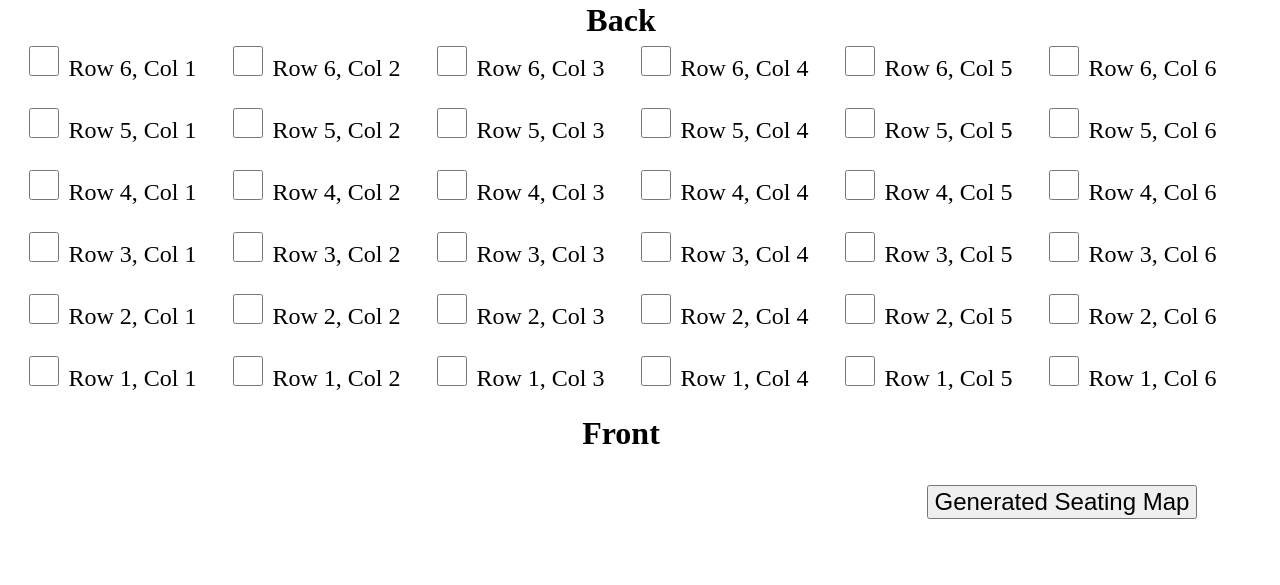
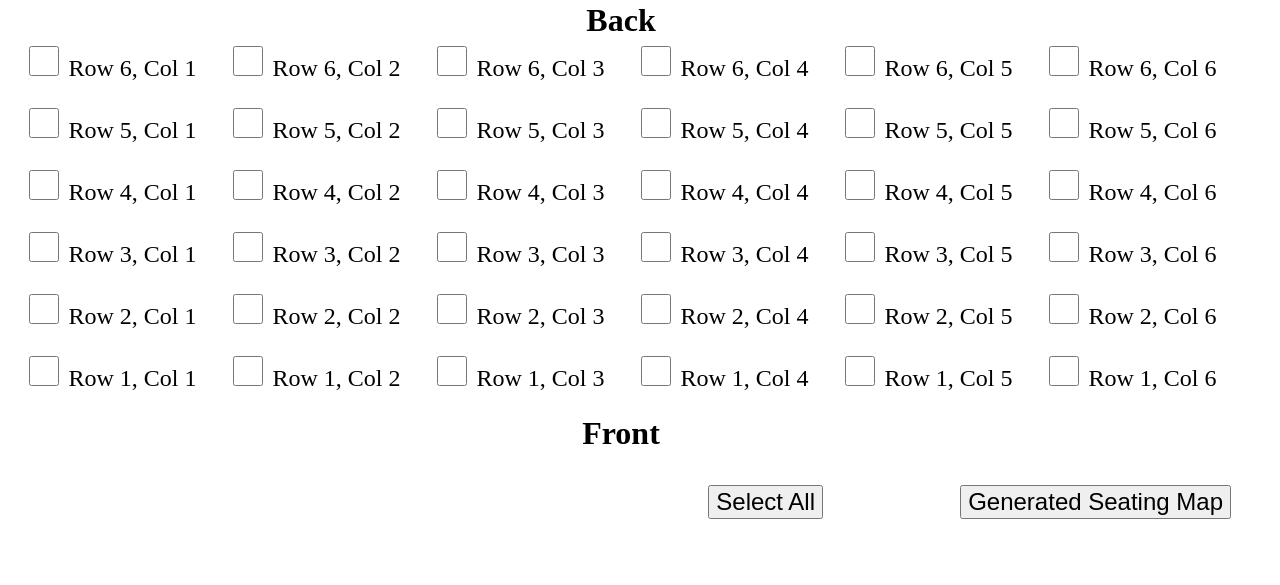
Before and after one commit to ghyousu/shaopass, a PHP site: page /admin_gen_seat_map.php in a window 1280 px wide. Shown: the part 74-659 px from the top of the page. Run offline with PHP 8.4, Linux system fonts and the light colour scheme; some libraries are stand-ins or nearby versions.

Commit message:
added 'Select All' button

```diff
--- a/admin_gen_seat_map.php
+++ b/admin_gen_seat_map.php
@@ -11,7 +11,49 @@
    function getSeatChkboxName()  { return getSeatChkboxId(); }
 ?>
 
+<style>
+
+.my_buttons_td {
+   padding-top: 30px;
+   text-align: right;
+}
+
+.my_buttons_input {
+   font-size: 1.5em;
+}
+
+</style>
+
 <script type="text/javascript">
+
+   function selectAllClicked()
+   {
+      debugger;
+
+      var btn_elem = document.getElementById('select_all_btn');
+      var btn_text = btn_elem.value;
+
+      var chk_boxes_elem = document.getElementsByName('<?php echo getSeatChkboxName(); ?>');
+
+      if (btn_text == 'Select All')
+      {
+         btn_elem.value = "De-Select All";
+
+         for (var i in chk_boxes_elem)
+         {
+            chk_boxes_elem[i].checked = true;
+         }
+      }
+      else
+      {
+         btn_elem.value = "Select All";
+
+         for (var i in chk_boxes_elem)
+         {
+            chk_boxes_elem[i].checked = false;
+         }
+      }
+   }
 
 </script>
 
@@ -35,7 +77,7 @@
       <?php for ($col=1; $col<=$NUM_COLUMNS_PER_ROW; ++$col): ?>
          <td width="200" height="50" align='center' style='padding-bottom: 20px; font-size: 1.5em'>
             <input style='width: 30px; height: 30px' type='checkbox'
-              name='<?php echo getSeatChkboxName() . "[]"; ?>'
+              name='<?php echo getSeatChkboxName(); ?>'
               value='<?php echo $row . "_" . $col; ?>'
             >
             <?php echo "Row $row, Col $col"; ?>
@@ -51,11 +93,16 @@
       </td>
    </tr>
 
-   <!-- add the Generate button -->
+   <!-- add the 'Select All' and 'Generate' button -->
    <tr>
-      <td colspan='6' style="padding-top: 30px; padding-left: 75%">
-         <input type='submit' name='gen_seating_map'
-               value='Generated Seating Map' style='font-size: 1.5em' />
+      <td class='my_buttons_td' colspan='4'>
+         <input class='my_buttons_input' id="select_all_btn" type="button"
+            value="Select All" onclick="selectAllClicked();" />
+      </td>
+
+      <td class='my_buttons_td' colspan='2'>
+         <input class='my_buttons_input' type='submit' name='gen_seating_map'
+               value='Generated Seating Map' />
       </td>
    </tr>
 
```
